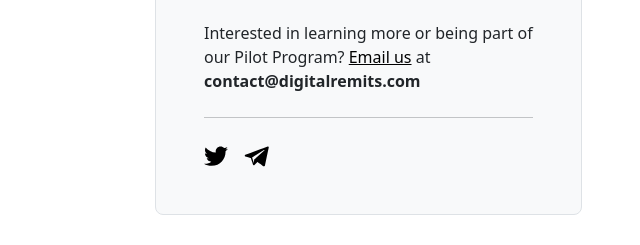
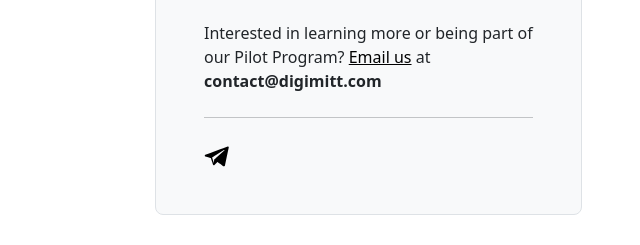
Before and after one commit to digitalremits/digitalremits.github.io, a plain HTML site: page index.html in a window 1280 px wide. Shown: the part 325-570 px from the top of the page, 604-1244 px from the left. Drawn offline with nearby package versions, Linux system fonts and the light colour scheme; a web font is replaced by a local one.

Commit message:
Update index.html
digimitt email, telegram edit

```diff
--- a/index.html
+++ b/index.html
@@ -42,13 +42,13 @@
       </div>
       <div class="col-md-10 mx-auto col-lg-5">
         <form class="p-4 p-md-5 border rounded-3 bg-body-tertiary">
-            <p>Interested in learning more or being part of our Pilot Program? <a href="mailto:contact@digitalremits.com" style="color:black;">Email us</a> at <b>contact@digitalremits.com</b></p>
+            <p>Interested in learning more or being part of our Pilot Program? <a href="mailto:contact@digimitt.com" style="color:black;">Email us</a> at <b>contact@digimitt.com</b></p>
 
           <hr class="my-4">
 
           <div class="social">
-            <a href="https://twitter.com/DigitalRemits"><img src="icon-twitter-black.svg"></a>
-            <a href="https://t.me/DigitalRemits"><img src="icon-telegram-black.svg"></a>
+            <!---<a href="https://twitter.com/DigitalRemits"><img src="icon-twitter-black.svg"></a>--->
+            <a href="https://t.me/DigitalRemittances"><img src="icon-telegram-black.svg"></a>
           </div>
         </form>
       </div>
```
